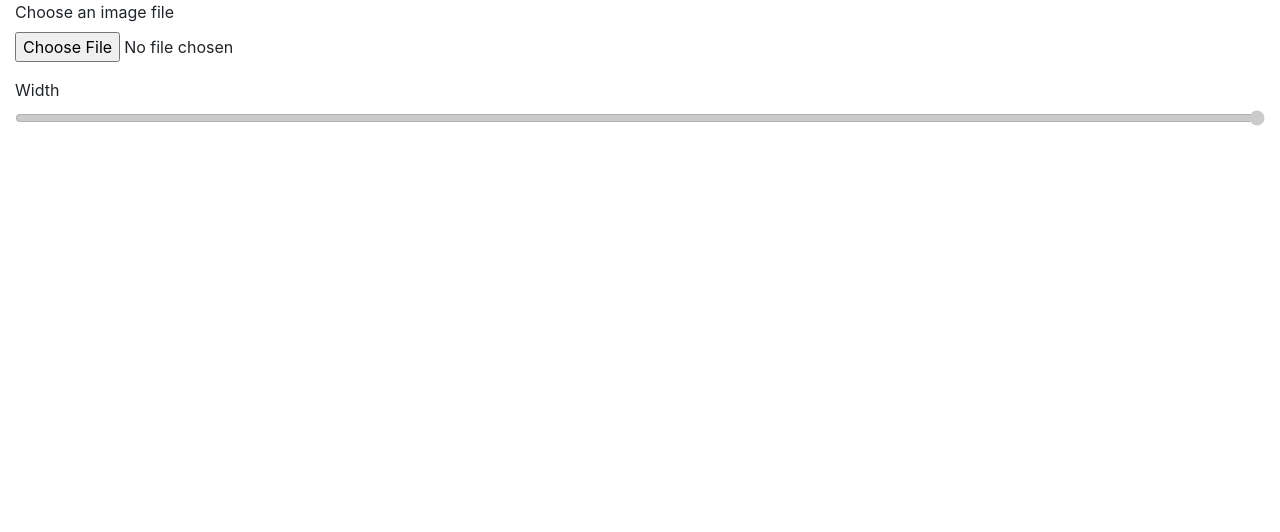
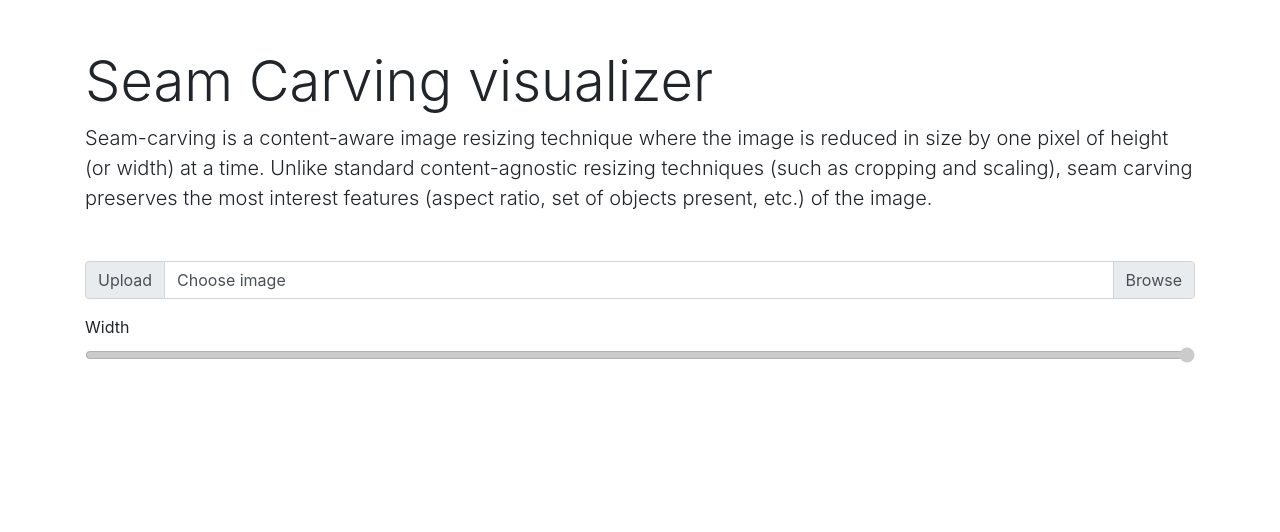
Before and after one commit to watson28/seam-carver-visualizer, a website built with Parcel: page index.html in a window 1280 px wide. Built offline with nearby package versions, Linux system fonts and the light colour scheme.

Commit message:
add description to index page

```diff
--- a/index.html
+++ b/index.html
@@ -13,15 +13,29 @@
 </head>
 
 <body>
-  <div id="root" class="container-fluid">
-    <form>
-      <div class="form-group">
-        <label for="file-input">Choose an image file</label>
-        <input type="file" class="form-control-file" id="file-input" accept="image/*">
+  <div id="root" class="container">
+    <h1 class="display-4" style="margin-top: 3rem;">Seam Carving visualizer</h1>
+    <p class="lead">
+      Seam-carving is a content-aware image resizing technique where the image is reduced in size by one pixel of height (or width) at a time. Unlike standard content-agnostic resizing techniques (such as cropping and scaling), seam carving preserves the most interest features (aspect ratio, set of objects present, etc.) of the image.
+    </p>
+    <form style="margin-top: 3rem;">
+      <div class="row">
+        <div class="col input-group">
+          <div class="input-group-prepend">
+            <span class="input-group-text" id="inputGroupFileAddon01">Upload</span>
+          </div>
+          <div class="custom-file">
+            <input type="file" class="custom-file-input" id="file-input" accept="image/*" aria-describedby="file-input">
+            <label class="custom-file-label" for="file-input">Choose image</label>
+          </div>
+        </div>
       </div>
-      <div class="form-group">
-        <label for="width">Width</label>
-        <input type="range" class="form-control-range" id="width" name="width" min="0" max="100">
+
+      <div class="row" style="margin-top: 1rem">
+        <div class="col form-group">
+          <label for="width">Width</label>
+          <input type="range" class="form-control-range" id="width" name="width" min="0" max="100">
+        </div>
       </div>
     </form>
     <canvas id="image-preview"></canvas>
```
